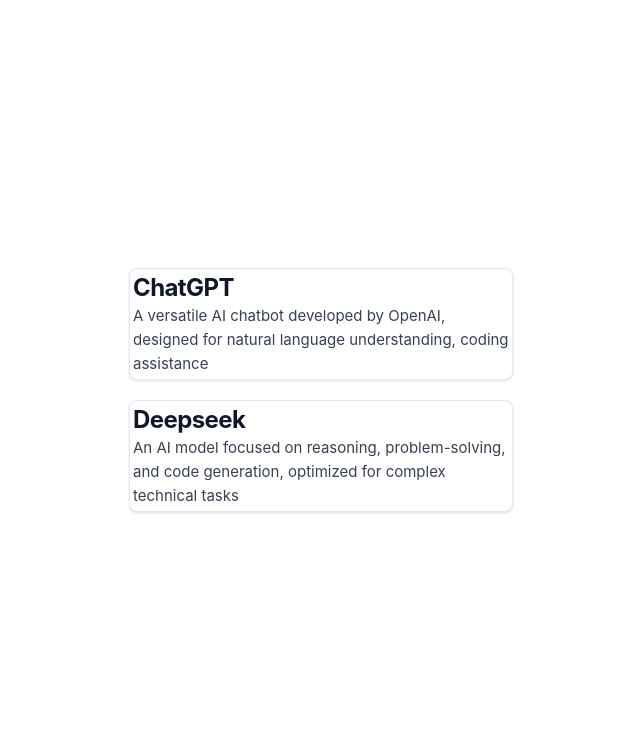
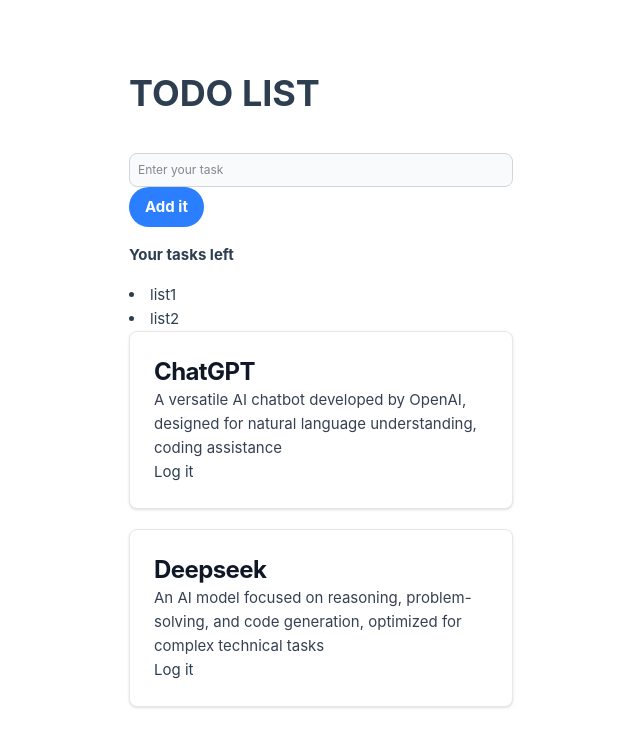
Before and after one commit to mah-esh-arjan/CloudTech_Intern_Frontend, a Vue app: page / in a window 1280 px wide. Shown: the top 746 px of the page, without its empty margins (319-959 px from the left). Built offline with nearby package versions, Linux system fonts and the light colour scheme.

Commit message:
added a emit log

```diff
--- a/src/App.vue
+++ b/src/App.vue
@@ -9,6 +9,6 @@
 <template>
   <!-- <OptionsAPI /> -->
   <!-- <CompositionAPI /> -->
-  <!-- <Todo /> -->
-   <BlogParent />
+  <Todo />
+  <BlogParent />
 </template>
--- a/src/components/Parent/BlogParent.vue
+++ b/src/components/Parent/BlogParent.vue
@@ -1,10 +1,19 @@
 <script setup>
+import { ref } from 'vue';
+
 import BlogProp from '../Prop/BlogProp.vue';
+
+const handleTitleAction = (title) => {
+    console.log(title + "Called Logger ");
+}
+
 </script>
 
 <template>
 
-    <BlogProp title="ChatGPT " desc="A versatile AI chatbot developed by OpenAI, designed for natural language understanding, coding assistance"/>
-    <BlogProp title="Deepseek" desc="An AI model focused on reasoning, problem-solving, and code generation, optimized for complex technical tasks"/>
+    <BlogProp title="ChatGPT " @handleTitle="handleTitleAction"
+        desc="A versatile AI chatbot developed by OpenAI, designed for natural language understanding, coding assistance" />
+    <BlogProp title="Deepseek" @handleTitle="handleTitleAction"
+        desc="An AI model focused on reasoning, problem-solving, and code generation, optimized for complex technical tasks" />
 
 </template>
--- a/src/components/Prop/BlogProp.vue
+++ b/src/components/Prop/BlogProp.vue
@@ -1,16 +1,24 @@
 <script setup>
-defineProps(['title', 'desc'])
+
+const emit = defineEmits(['hanleTitle']);
+const props = defineProps(['title', 'desc']);
+
+const handleLog = () => {
+
+    emit('handleTitle', props.title)
+}
 </script>
 
 <template>
 
     <div class="!mb-5">
-        <a href="#"
+        <div
             class="!block max-w-sm mb-6 p-6 bg-white border border-gray-200 rounded-lg shadow-sm hover:bg-gray-100 dark:bg-gray-800 dark:border-gray-700 dark:hover:bg-gray-700">
 
             <h5 class="mb-2 text-2xl font-bold tracking-tight text-gray-900 dark:text-white">{{ title }}</h5>
             <p class="font-normal text-gray-700 dark:text-gray-400">{{ desc }}</p>
-        </a>
+            <button @click="handleLog">Log it </button>
+        </div>
     </div>
 
 </template>
--- a/src/components/Todo.vue
+++ b/src/components/Todo.vue
@@ -12,9 +12,7 @@
 </script>
 
 <template>
-
     <h1 class="!mb-10 font-bold text-4xl"> TODO LIST</h1>
-
     <div class="!mb-4">
         <input placeholder="Enter your task" v-model="text"
             class="block w-full p-2 text-gray-900 border border-gray-300 rounded-lg bg-gray-50 text-xs focus:ring-blue-500 focus:border-blue-500 dark:bg-gray-700 dark:border-gray-600 dark:placeholder-gray-400 dark:text-white dark:focus:ring-blue-500 dark:focus:border-blue-500" />
@@ -22,12 +20,9 @@
             @click.prevent="handleTodoCLick">Add it</button>
     </div>
 
-
     <h1 class="font-bold !mb-4">Your tasks left</h1>
     <li v-for="list in list" :key="list">
         {{ list }}
     </li>
 
-
-
 </template>
```
